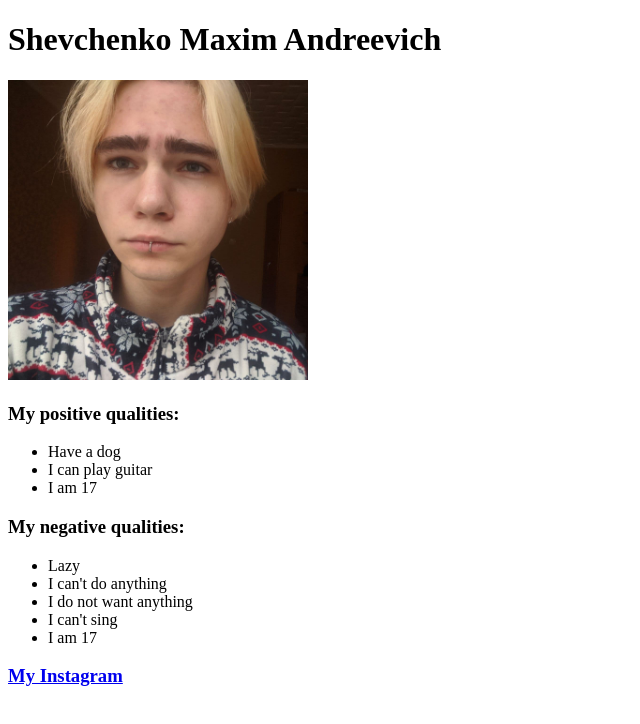
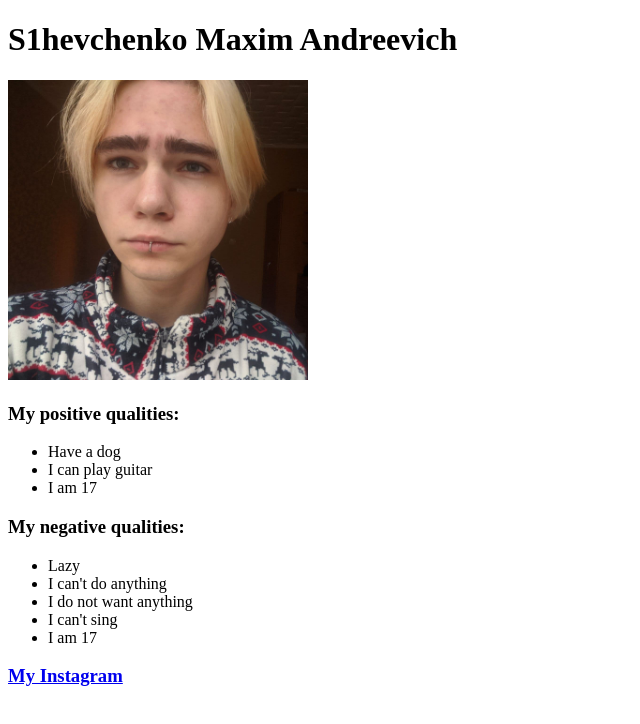
Before and after one commit to Maksyutka/test, a plain HTML site: page index.html in a window 1280 px wide. Shown: the whole page, without its empty margins (0-640 px from the left). Drawn offline with Linux system fonts and the light colour scheme.

Commit message:
Update index.html

```diff
--- a/index.html
+++ b/index.html
@@ -8,7 +8,7 @@
 </head>
 
 <body>
-    <h1>Shevchenko Maxim Andreevich</h1>
+    <h1>S1hevchenko Maxim Andreevich</h1>
     <img src="photo.jpg" alt="my_photo" width="300">
     <h3>My positive qualities:</h3>
     <ul>
```
